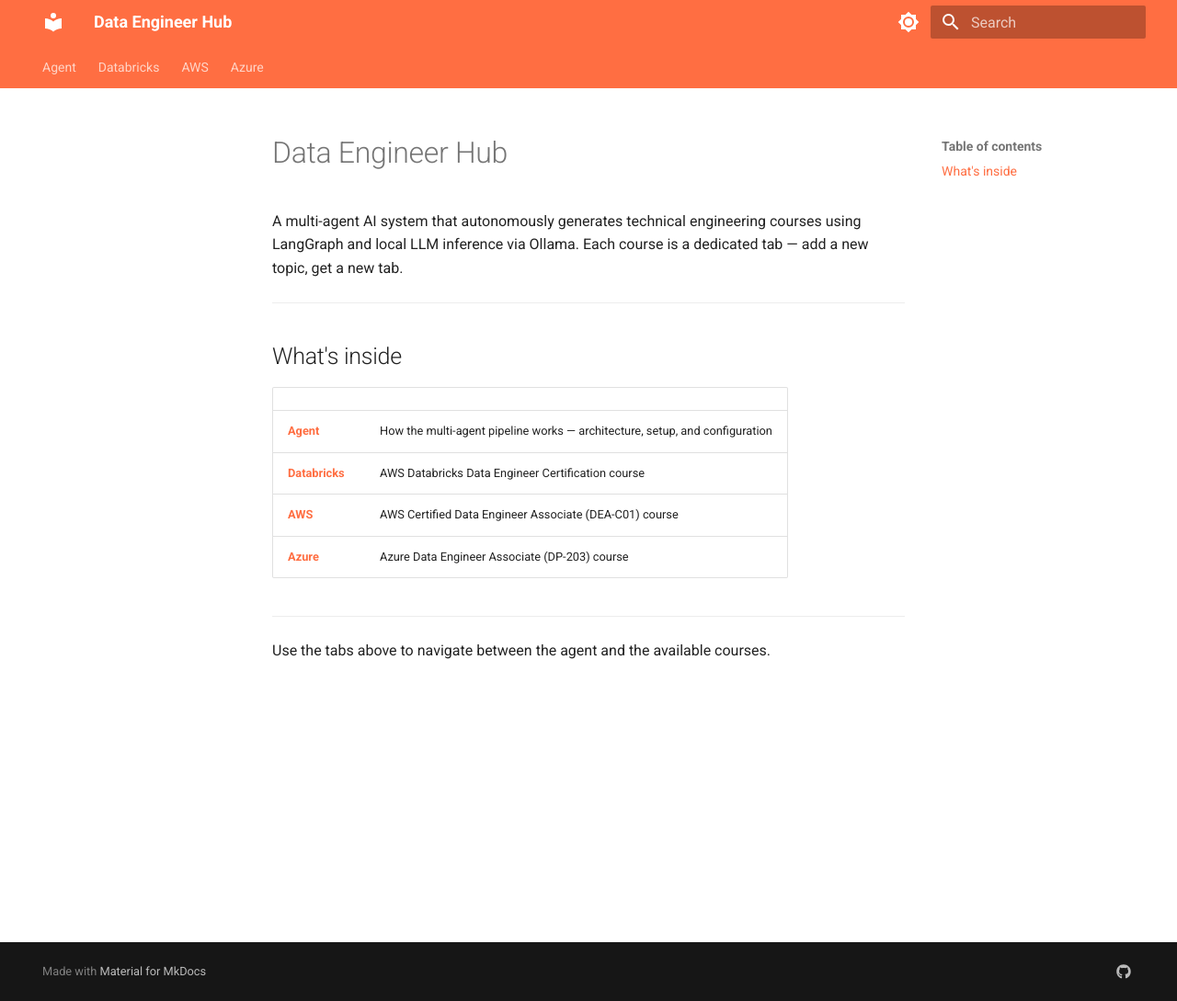
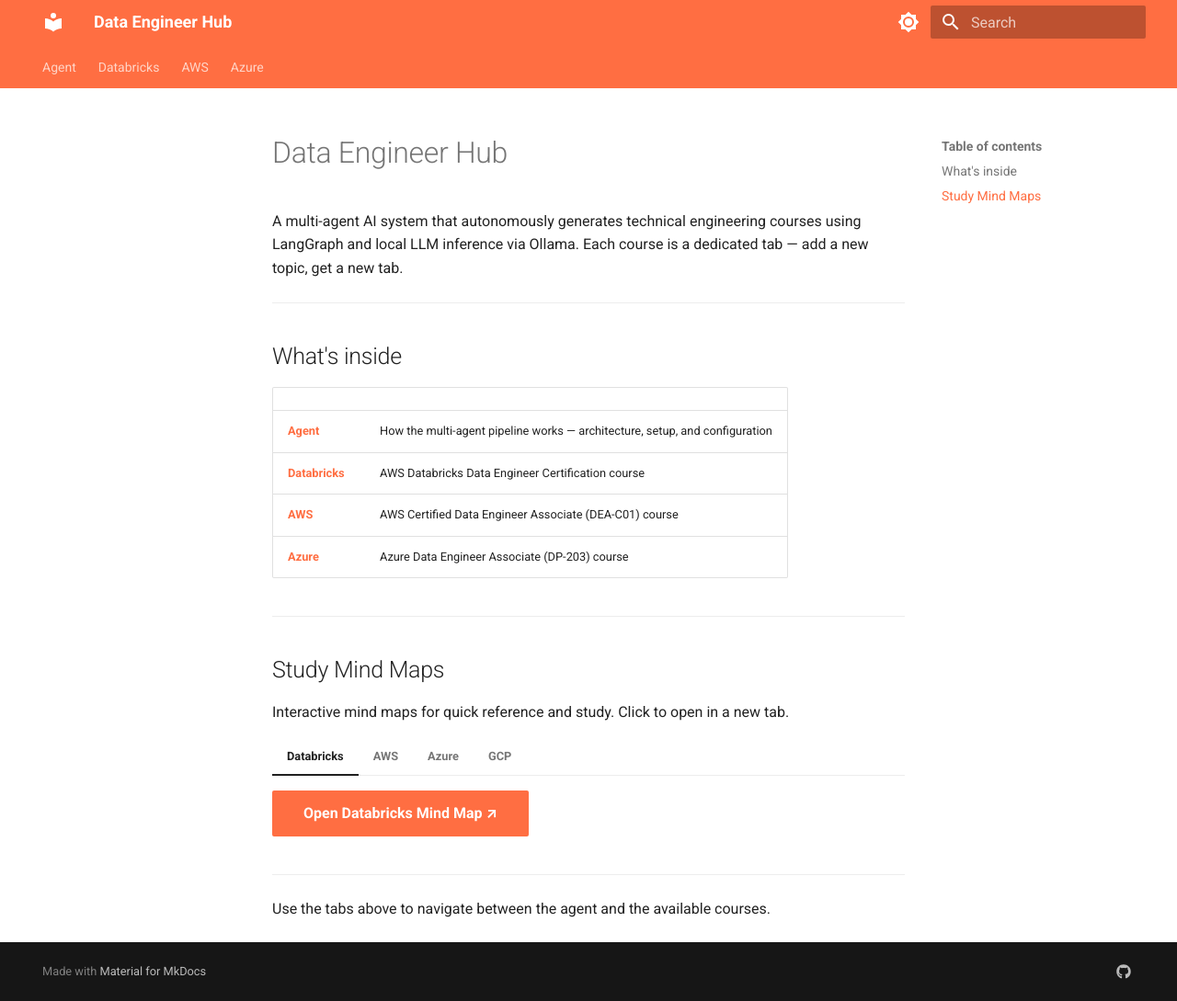
Before and after one commit to DataTechBridge-Projects/databricks-trainer, an MkDocs documentation site: the page built from docs/index.md, in a window 1280 px wide and 1089 px high. Shown: the whole window at 92% size. Built offline with MkDocs 1.6.1 and Material for MkDocs 9.7.7, drawn with Linux system fonts in a browser that asks for light colours.

Commit message:
feat: Add mind maps tab section to homepage and deploy all HTML files

```diff
--- a/docs/index.md
+++ b/docs/index.md
@@ -15,4 +15,34 @@
 
 ---
 
+## Study Mind Maps
+
+Interactive mind maps for quick reference and study. Click to open in a new tab.
+
+=== "Databricks"
+
+    <a href="databricks-mindmap.html" target="_blank" class="md-button md-button--primary">
+        Open Databricks Mind Map ↗
+    </a>
+
+=== "AWS"
+
+    <a href="aws-mindmap.html" target="_blank" class="md-button md-button--primary">
+        Open AWS Mind Map ↗
+    </a>
+
+=== "Azure"
+
+    <a href="azure_mindmap.html" target="_blank" class="md-button md-button--primary">
+        Open Azure Mind Map ↗
+    </a>
+
+=== "GCP"
+
+    <a href="gcp-mindmap.html" target="_blank" class="md-button md-button--primary">
+        Open GCP Mind Map ↗
+    </a>
+
+---
+
 Use the tabs above to navigate between the agent and the available courses.
```
Also changed, not shown: 1 other file.
